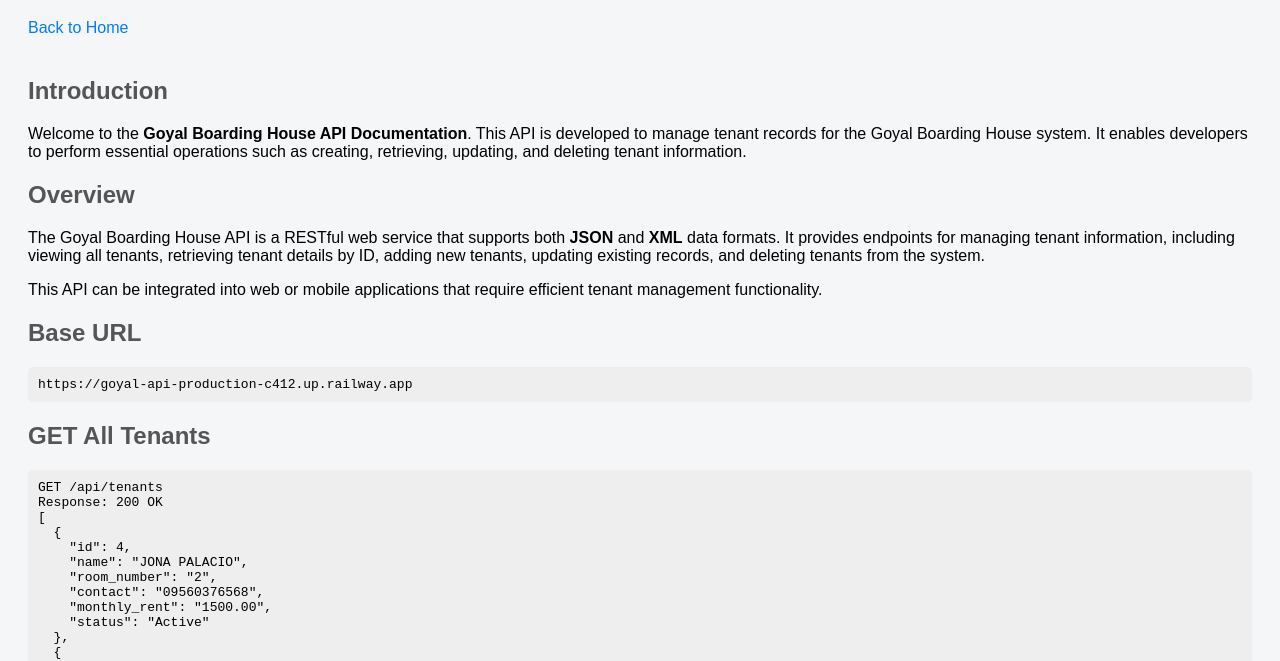
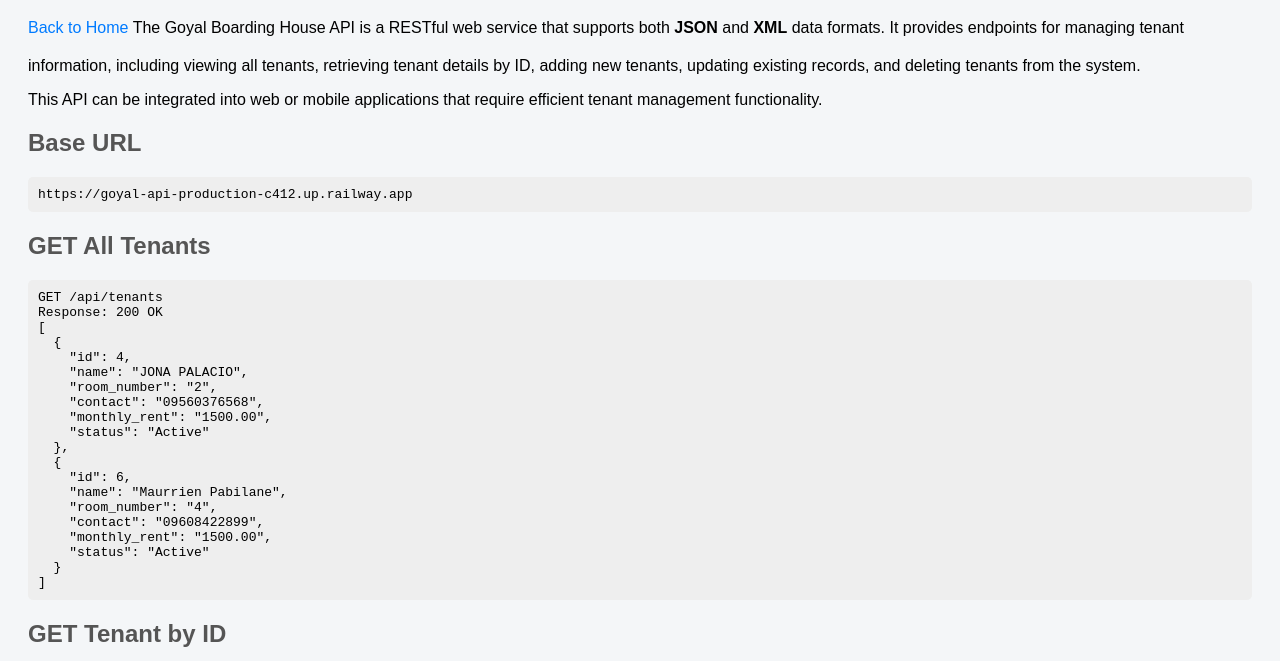
Before and after one commit to jonasxxy/goyal-api, a website: page public/docs.html in a window 1280 px wide. Shown: the part 89-750 px from the top of the page. Drawn offline with Linux system fonts and the light colour scheme.

Commit message:
Initial commit

```diff
--- a/public/docs.html
+++ b/public/docs.html
@@ -58,16 +58,7 @@
 <h1>Goyal Boarding House - API Documentation</h1>
 <a href="index.html">Back to Home</a>
 
-<h2>Introduction</h2>
-<p>
-Welcome to the <strong>Goyal Boarding House API Documentation</strong>.
-This API is developed to manage tenant records for the Goyal Boarding House system.
-It enables developers to perform essential operations such as creating, retrieving,
-updating, and deleting tenant information.
-</p>
 
-<h2>Overview</h2>
-<p>
 The Goyal Boarding House API is a RESTful web service that supports both
 <strong>JSON</strong> and <strong>XML</strong> data formats.
 It provides endpoints for managing tenant information, including viewing all tenants,
```
